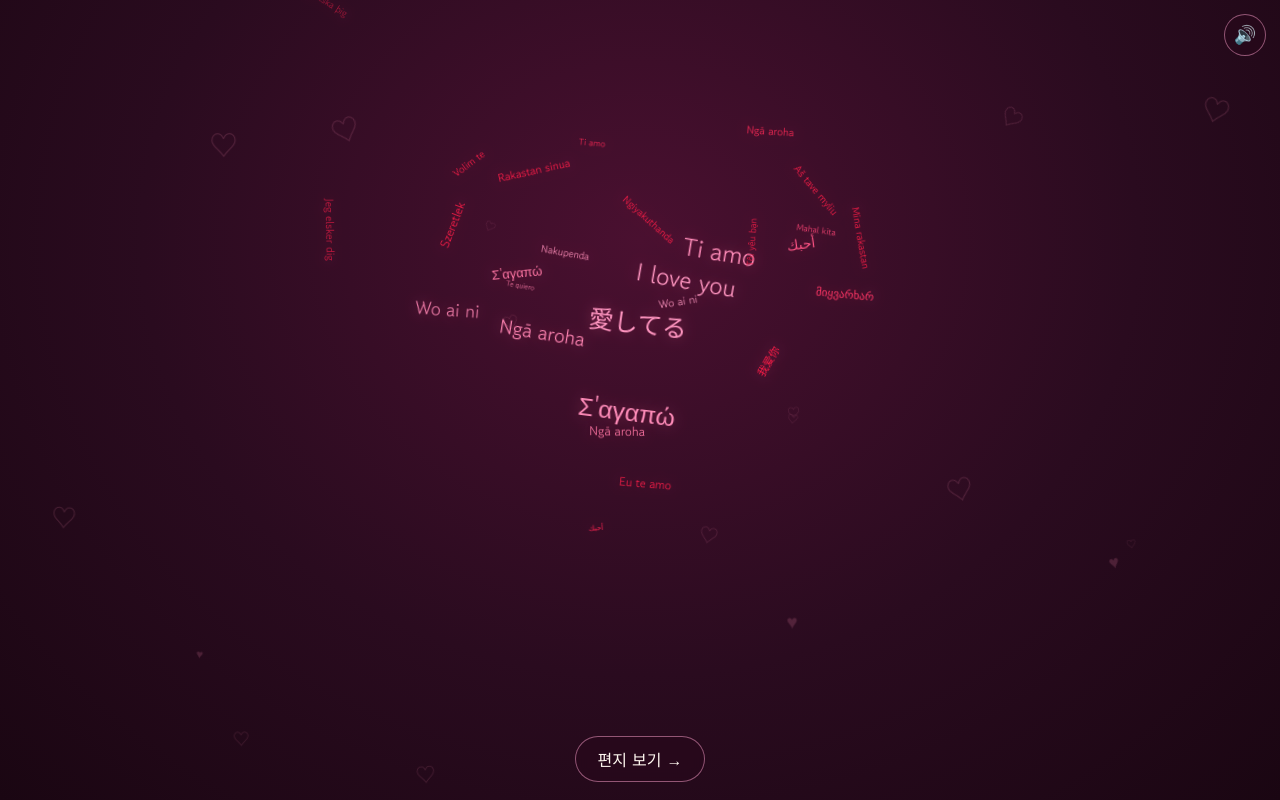
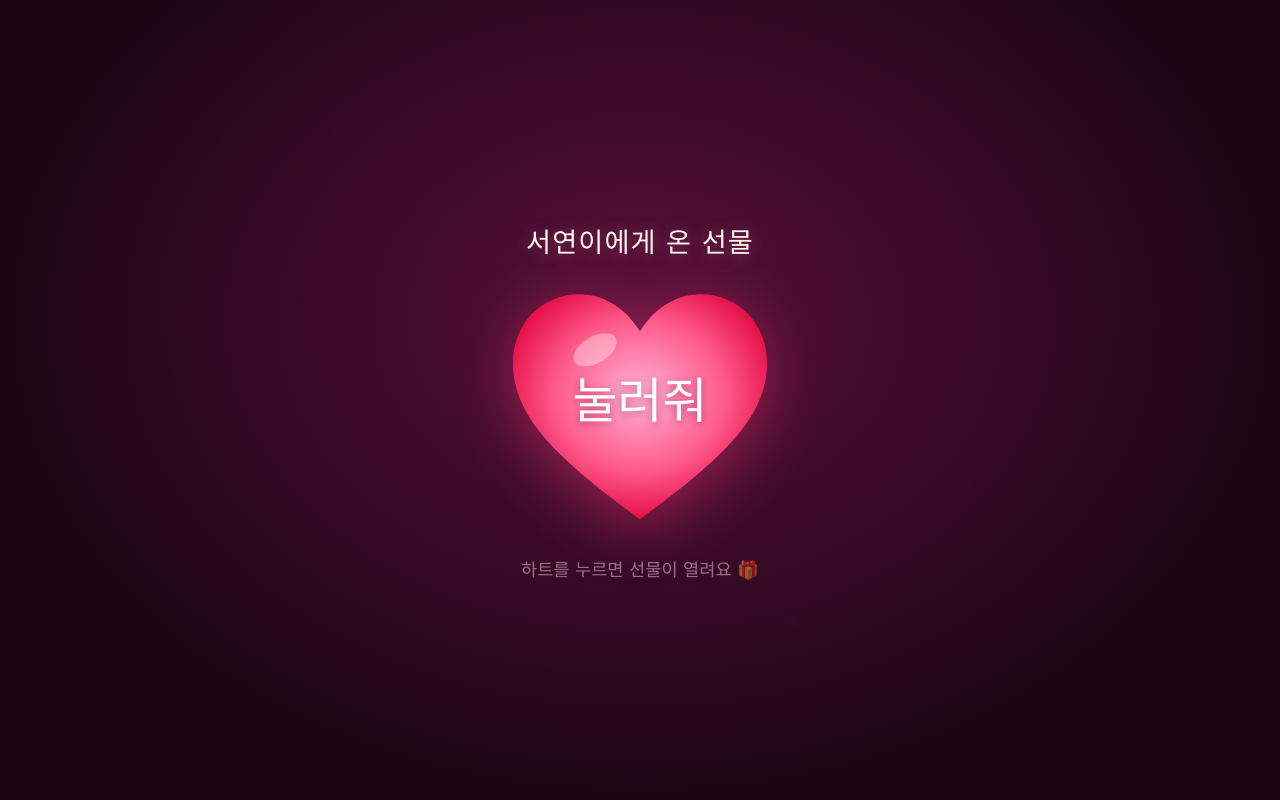
Before and after one commit to fromkke1203-code/special, a plain HTML site: page index.html in a window 1280 px wide. Drawn offline with Linux system fonts and the light colour scheme.

Commit message:
시작 화면을 하트 버튼으로 바꾸고 누르는 순간 노래가 시작되게 변경
- 링크를 열면 두근거리는 하트 버튼이 먼저 보이고, 누르면 노래와 하트 애니메이션이 함께 시작
- 노래 파일이 없으면 하트를 눌렀을 때 노래 없이 진행
- 시작 전에는 페이지 이동 버튼 숨김

Co-Authored-By: Claude Fable 5.1 <noreply@anthropic.com>
Claude-Session: https://claude.ai/code/session_01LsbQkJrV5f4CdKPDfcRFgm

```diff
--- a/index.html
+++ b/index.html
@@ -15,12 +15,24 @@
   <!-- 배경에 떠다니는 작은 하트 -->
   <div class="floating-hearts" id="floatingHearts" aria-hidden="true"></div>
 
-  <!-- 노래 자동재생이 막혔을 때만 보이는 시작 화면 -->
-  <div class="start-overlay" id="startOverlay" hidden>
-    <button class="start-btn" id="startBtn" type="button">
-      <span class="start-heart">💝</span>
-      <span>눌러서 열어보기</span>
+  <!-- 시작 화면: 하트를 누르면 노래와 함께 시작 -->
+  <div class="start-overlay" id="startOverlay">
+    <p class="start-title">서연이에게 온 선물</p>
+    <button class="start-heart-btn" id="startBtn" type="button" aria-label="하트를 눌러 선물 열기">
+      <svg class="start-heart-svg" viewBox="0 0 100 92" aria-hidden="true">
+        <defs>
+          <radialGradient id="heartGrad" cx="50%" cy="45%" r="60%">
+            <stop offset="0%" stop-color="#ffb3d6"/>
+            <stop offset="55%" stop-color="#ff5b8d"/>
+            <stop offset="100%" stop-color="#e0003a"/>
+          </radialGradient>
+        </defs>
+        <path d="M50 88 C20 66 2 50 2 29 C2 14 13 3 27 3 C37 3 45 9 50 17 C55 9 63 3 73 3 C87 3 98 14 98 29 C98 50 80 66 50 88 Z" fill="url(#heartGrad)"/>
+        <ellipse cx="33" cy="24" rx="9" ry="5" fill="rgba(255,255,255,0.35)" transform="rotate(-30 33 24)"/>
+      </svg>
+      <span class="start-heart-label">눌러줘</span>
     </button>
+    <p class="start-hint">하트를 누르면 선물이 열려요 🎁</p>
   </div>
 
   <!-- 1페이지: 하트 -->
@@ -50,7 +62,7 @@
   </section>
 
   <!-- 페이지 이동 버튼 -->
-  <nav class="nav">
+  <nav class="nav" id="nav" hidden>
     <button class="nav-btn" id="toLetterBtn" type="button">편지 보기 →</button>
     <button class="nav-btn" id="toHeartBtn" type="button" hidden>← 하트 보기</button>
   </nav>
--- a/script.js
+++ b/script.js
@@ -374,21 +374,19 @@ function showPage(name) {
 function setupMusic() {
   const audio = $('bgm');
   const soundBtn = $('soundBtn');
+  const overlay = $('startOverlay');
   let started = false;
+  let musicOk = !!CONFIG.songUrl;
 
-  const begin = () => { if (!started) { started = true; playHeart(); } };
+  const begin = () => { if (!started) { started = true; overlay.hidden = true; $('nav').hidden = false; playHeart(); } };
 
-  if (!CONFIG.songUrl) { begin(); return; }
-
-  audio.src = CONFIG.songUrl;
-  audio.volume = CONFIG.volume;
-
-  const onMusic = () => {
-    state.musicOn = true;
-    soundBtn.hidden = false;
-    $('startOverlay').hidden = true;
-    begin();
-  };
+  if (CONFIG.songUrl) {
+    // 하트를 누르기 전에 미리 받아 두어 누르는 순간 바로 나오게 합니다
+    audio.src = CONFIG.songUrl;
+    audio.volume = CONFIG.volume;
+    audio.load();
+    audio.addEventListener('error', () => { musicOk = false; });   // 파일이 없으면 노래 없이 진행
+  }
 
   soundBtn.addEventListener('click', () => {
     audio.muted = !audio.muted;
@@ -396,24 +394,16 @@ function setupMusic() {
     soundBtn.setAttribute('aria-label', audio.muted ? '소리 켜기' : '소리 끄기');
   });
 
-  // 노래 파일을 못 찾으면(404 등) 노래 없이 바로 시작
-  audio.addEventListener('error', () => { $('startOverlay').hidden = true; begin(); });
-
-  // 노래 파일을 못 찾아도 2.5초 뒤에는 그냥 시작
-  const fallback = setTimeout(begin, 2500);
-
-  audio.play().then(() => { clearTimeout(fallback); onMusic(); }).catch((err) => {
-    clearTimeout(fallback);
-    if (err && err.name === 'NotAllowedError') {
-      // 브라우저가 자동재생을 막음 → 한 번 눌러서 시작
-      $('startOverlay').hidden = false;
-      $('startBtn').addEventListener('click', () => {
-        audio.play().then(onMusic).catch(() => { $('startOverlay').hidden = true; begin(); });
-      }, { once: true });
-    } else {
-      begin();                            // 파일이 없거나 재생 불가 → 노래 없이 진행
+  // 하트를 누르는 순간: 그 터치 덕분에 브라우저가 소리를 허용 → 노래 시작 + 하트 시작
+  $('startBtn').addEventListener('click', () => {
+    if (musicOk) {
+      audio.play().then(() => {
+        state.musicOn = true;
+        soundBtn.hidden = false;
+      }).catch(() => { /* 노래가 안 되면 조용히 진행 */ });
     }
-  });
+    begin();
+  }, { once: true });
 }
 
 /* =========================================================
--- a/style.css
+++ b/style.css
@@ -57,36 +57,76 @@ body {
   inset: 0;
   z-index: 50;
   display: flex;
+  flex-direction: column;
   align-items: center;
   justify-content: center;
-  background: rgba(20, 4, 14, 0.78);
-  backdrop-filter: blur(6px);
-  -webkit-backdrop-filter: blur(6px);
+  gap: 18px;
+  padding: 24px;
+  background: radial-gradient(ellipse at 50% 40%, rgba(90, 16, 58, 0.92) 0%, rgba(30, 5, 22, 0.97) 70%);
+  transition: opacity .7s ease, visibility 0s linear .7s;
 }
-.start-overlay[hidden] { display: none; }
-.start-btn {
+.start-overlay[hidden] {
   display: flex;
-  flex-direction: column;
-  align-items: center;
-  gap: 14px;
-  padding: 28px 44px;
-  border: 1px solid rgba(255, 163, 207, 0.45);
-  border-radius: 24px;
-  background: rgba(255, 91, 141, 0.12);
+  opacity: 0;
+  visibility: hidden;
+  pointer-events: none;
+}
+.start-title {
+  margin: 0;
+  font-family: var(--font-soft);
+  font-size: clamp(1.2rem, 4.5vw, 1.7rem);
+  letter-spacing: 0.04em;
   color: var(--cream);
+  text-shadow: 0 2px 16px rgba(255, 110, 160, 0.4);
+}
+.start-heart-btn {
+  position: relative;
+  width: min(62vw, 260px);
+  height: min(62vw, 260px);
+  padding: 0;
+  border: 0;
+  background: none;
+  cursor: pointer;
+  -webkit-tap-highlight-color: transparent;
+  animation: heartPulse 1.5s ease-in-out infinite;
+  filter: drop-shadow(0 12px 30px rgba(255, 60, 120, 0.45));
+  transition: transform .15s ease;
+}
+.start-heart-btn:active { transform: scale(0.94); }
+.start-heart-svg {
+  width: 100%;
+  height: 100%;
+  display: block;
+}
+.start-heart-label {
+  position: absolute;
+  left: 50%;
+  top: 46%;
+  transform: translate(-50%, -50%);
+  font-family: var(--font-hand);
+  font-size: clamp(1.9rem, 9vw, 3rem);
+  color: #fff;
+  text-shadow: 0 2px 8px rgba(120, 0, 40, 0.45);
+  pointer-events: none;
+  white-space: nowrap;
+}
+.start-hint {
+  margin: 0;
   font-family: var(--font-soft);
-  font-size: 1.25rem;
-  cursor: pointer;
-  transition: transform .2s ease, background .2s ease;
+  font-size: clamp(0.95rem, 3.6vw, 1.1rem);
+  color: rgba(255, 220, 235, 0.85);
+  animation: hintBlink 2.4s ease-in-out infinite;
 }
-.start-btn:hover { transform: translateY(-2px); background: rgba(255, 91, 141, 0.22); }
-.start-heart {
-  font-size: 3rem;
-  animation: pulse 1.4s ease-in-out infinite;
+@keyframes heartPulse {
+  0%, 100% { transform: scale(1); }
+  14% { transform: scale(1.08); }
+  28% { transform: scale(1); }
+  42% { transform: scale(1.06); }
+  56% { transform: scale(1); }
 }
-@keyframes pulse {
-  0%, 100% { transform: scale(1); }
-  50% { transform: scale(1.12); }
+@keyframes hintBlink {
+  0%, 100% { opacity: 0.55; }
+  50% { opacity: 1; }
 }
 
 /* ---------- 페이지 공통 ---------- */
@@ -426,6 +466,7 @@ body {
 }
 .nav-btn:hover { background: rgba(255, 91, 141, 0.3); transform: translateY(-1px); }
 .nav-btn[hidden] { display: none; }
+.nav[hidden] { display: none; }
 
 .sound-btn {
   position: fixed;
```
Also changed, not shown: 2 other files.
